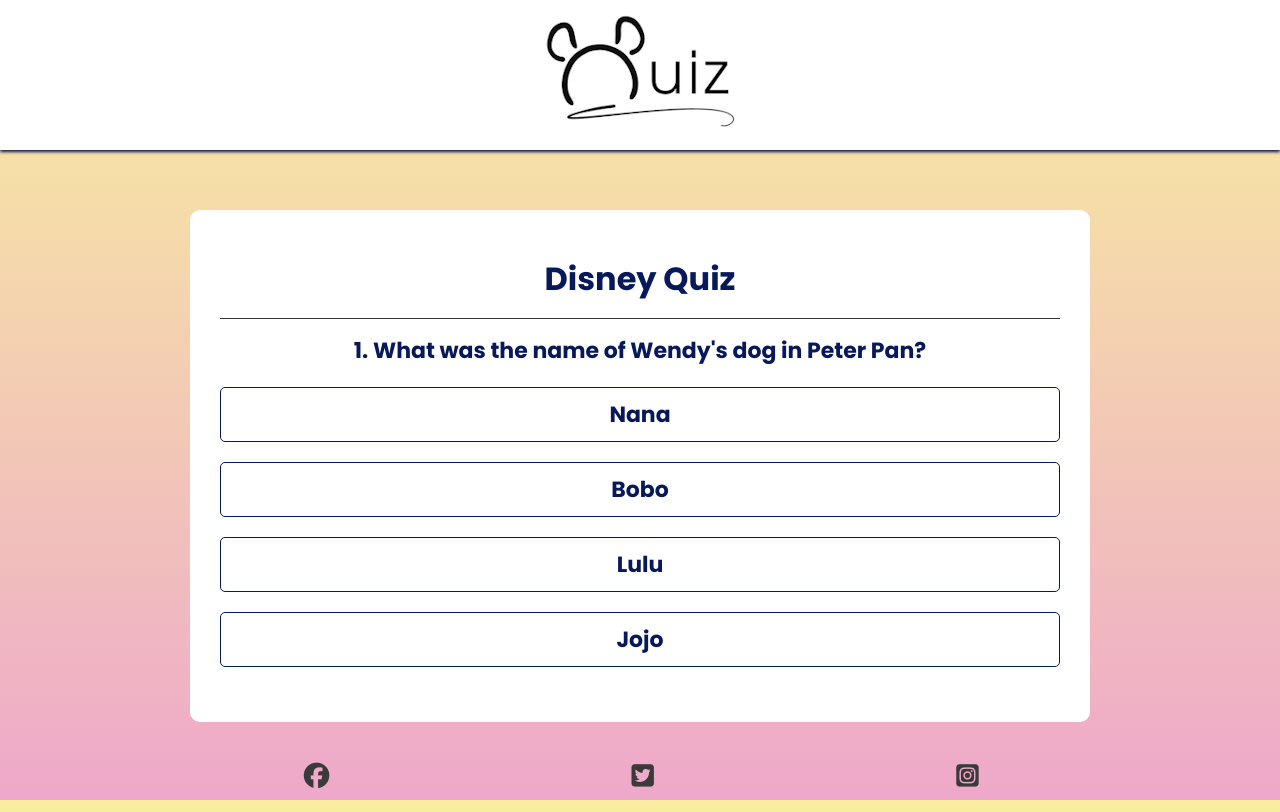
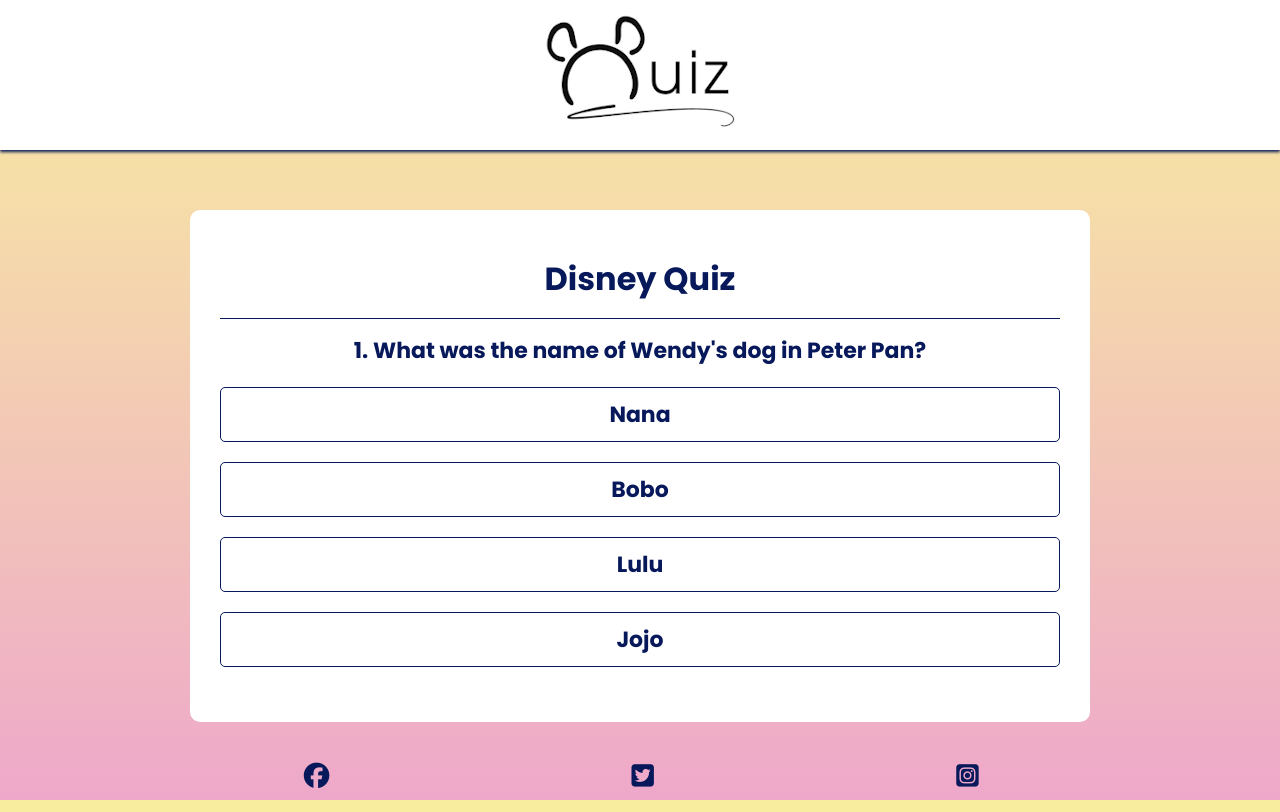
Before and after one commit to GigiLi89/disneyquiz, a plain HTML site: page index.html in a window 1280 px wide. Drawn offline with Linux system fonts and the light colour scheme.

```diff
--- a/assets/style.css
+++ b/assets/style.css
@@ -37,7 +37,7 @@
 
 .app h1 {
   color: #07185B;
-  border-bottom: 1px solid #333;
+  border-bottom: 1px solid #07185B;
   padding: 15px;
 }
 
@@ -115,7 +115,7 @@
 #social-networks i {
   font-size: 160%;
   padding: 5%;
-  color: #3a3a3a;
+  color: #07185B;
 }
 
 /* Large devices (laptops and desktops, 992px and up) */
```
Also changed, not shown: assets/images_md/wireframe_disney.png (added), 1 other file.
